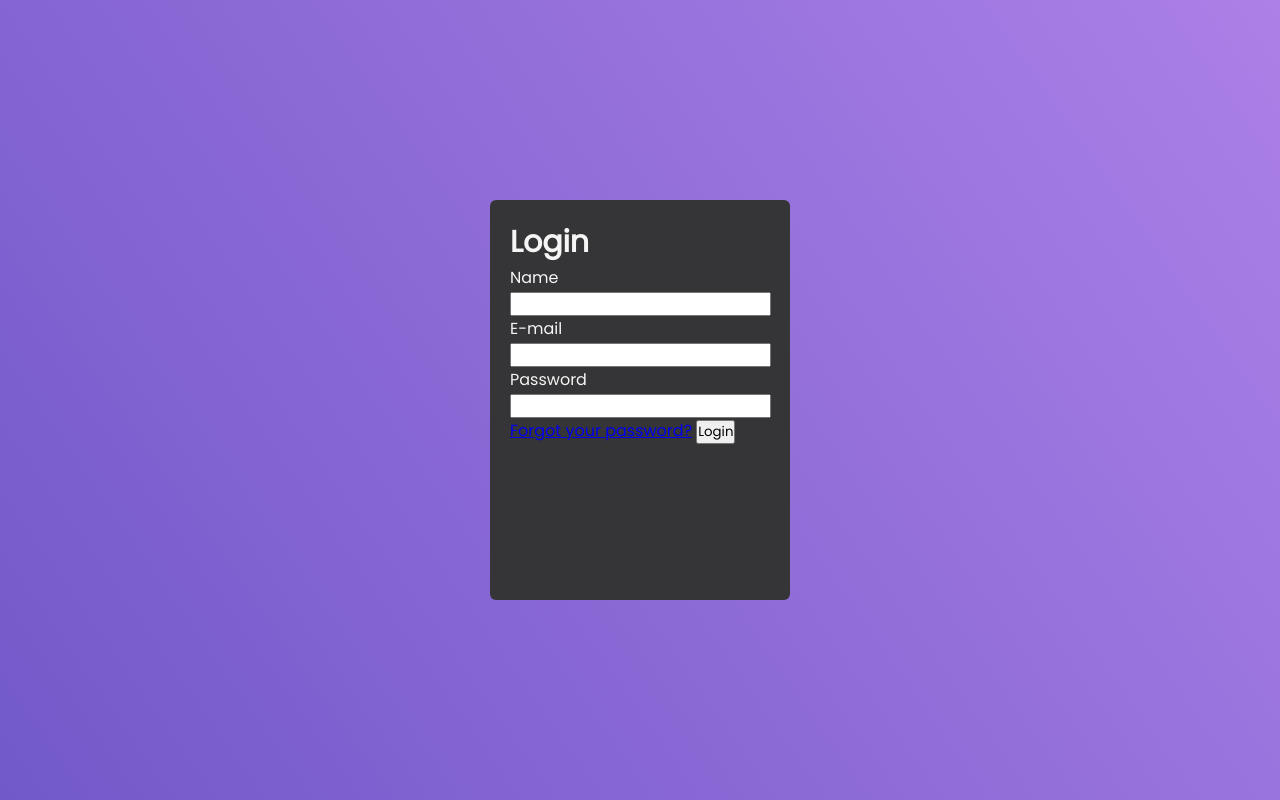
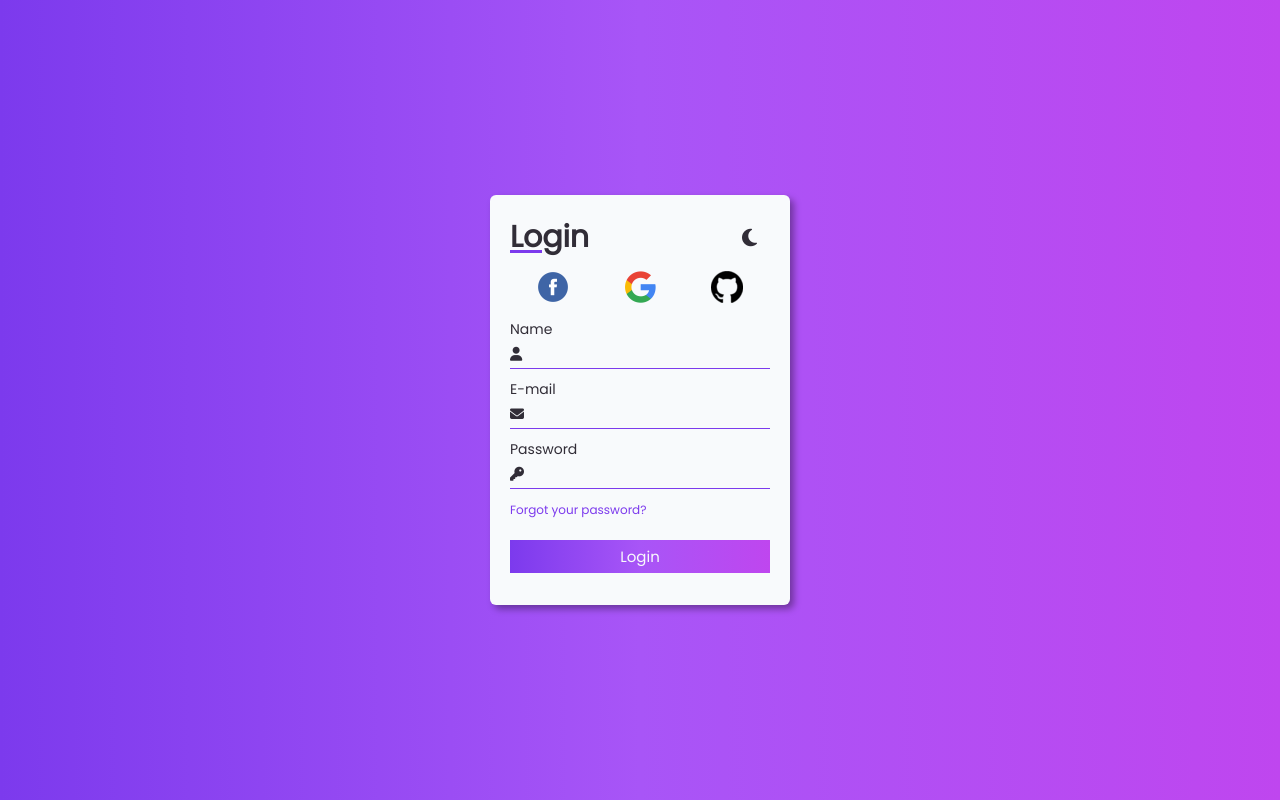
Before and after one commit to belacartaxo/form-dark-light, a plain HTML site: page index.html in a window 1280 px wide. Drawn offline with Linux system fonts and the light colour scheme.

Commit message:
finished project

```diff
--- a/assets/css/style.css
+++ b/assets/css/style.css
@@ -1,6 +1,17 @@
 @charset "UTF-8";
 @import url('https://fonts.googleapis.com/css2?family=Poppins&display=swap');
 
+:root {
+    --color-light-50:#f8fafc;
+    --color-dark-50:#797984;
+    --color-dark-100:#312d37;
+    --color-dark-900:#000;
+    --color-purple-50:#7c3aed;
+    --color-purple-100:#a855f7;
+    --color-purple-200:#bf46ef;
+
+    --color-gradient: linear-gradient(90deg, var(--color-purple-50), var(--color-purple-100), var(--color-purple-200))
+}
 *{
     padding: 0;
     margin: 0;
@@ -13,18 +24,133 @@ body{
     align-items: center;
     justify-content: center;
     height: 100vh;
-    background-image: linear-gradient(235deg, #ab80e7 0, #8f6cd8 50%, #7259c9 100%);
-    color: whitesmoke;
+    background: var(--color-gradient);
+    color: var(--color-dark-100);
+    font-size: 14px;
 }
 
 section{
     padding: 20px;
-    background-color: rgb(53, 52, 54);
+    background-color: var(--color-light-50);
     width: 300px;
-    height: 400px;
+    height: 410px;
     border-radius: 6px;
+    box-shadow: 4px 4px 7px rgba(0, 0, 0, 0.358);
+    animation: dark-to-light 0.3s ease-in-out;
 }
 
 section div h1 {
     font-size: 30px;
+    position: relative;
 }
+
+section div h1::before{
+    content: '';
+    position: absolute;
+    background-color: var(--color-purple-50);
+    width: 40%;
+    height: 3px;
+    bottom: 8px;
+}
+
+#theme-icon{
+    margin: 13px;
+    cursor: pointer;
+    font-size: 20px;
+}
+
+#form-header{
+    display: flex;
+    justify-content: space-between;
+}
+
+#social-media{
+    display: flex;
+    justify-content: space-around;
+    padding: 10px 0px;
+}
+
+#social-media img:hover{
+    transform: scale(1.2);
+}
+
+section form div.input-box div{
+    display: flex;
+    justify-content: space-between;
+    align-items: center;
+    margin-bottom: 10px;
+    border-bottom: 1px solid var(--color-purple-50);
+    cursor: text;
+}
+
+section form div input{
+    background-color: transparent;
+    border: none;
+    height: 28px;
+    width: 92%;
+}
+
+
+section form div input:focus{
+    outline: none;
+}
+
+section form a{
+    font-size: 12px;
+    text-decoration: none;
+    color: var(--color-purple-50);
+}
+
+section form a:hover{
+    text-decoration: underline;
+    color: var(--color-purple-100);
+}
+
+section form #button{
+    margin-top: 20px;
+    width: 100%;
+    height: 33px;
+    border-style: none;
+    background: var(--color-gradient);
+    color: var(--color-light-50);
+    font-size: 15px;
+    cursor: pointer;
+}
+
+section form input#button:hover{
+    transition: ease-out 0.5s;
+    box-shadow: inset 400px 0 0 0 var(--color-purple-50);
+}
+
+section.dark {
+    background-color: var(--color-dark-100);
+    color: var(--color-dark-50);
+    animation: light-to-dark 0.3s ease-in-out;
+}
+
+section.dark h1{
+    color: var(--color-light-50);
+}
+
+section.dark label input{
+    color: var(--color-light-50);
+}
+
+section.dark .fa-solid{
+    color: white;
+}
+
+section.dark a{
+    color: var(--color-light-50);
+}
+
+
+@keyframes dark-to-light{
+    0%{background-color: var(--color-dark-100);}
+    100%{background-color: var(--color-light-50);}
+}
+
+@keyframes light-to-dark{
+    0%{background-color: var(--color-light-50);}
+    100%{background-color: var(--color-dark-100);}
+}
--- a/assets/js/main.js
+++ b/assets/js/main.js
@@ -0,0 +1,14 @@
+const icon = document.querySelector('#theme-icon');
+
+icon.addEventListener('click', () => {
+    const section = document.querySelector('section');
+    if(icon.classList.contains('fa-moon')) {
+        icon.classList.remove('fa-moon');
+        icon.classList.add('fa-sun');
+        section.classList.add('dark');
+        return
+    }
+    icon.classList.remove('fa-sun');
+    icon.classList.add('fa-moon');
+    section.classList.remove('dark');
+});
--- a/index.html
+++ b/index.html
@@ -5,32 +5,50 @@
     <meta http-equiv="X-UA-Compatible" content="IE=edge">
     <meta name="viewport" content="width=device-width, initial-scale=1.0">
     <link rel="stylesheet" href="assets/css/style.css">
+    <link rel="stylesheet" href="https://cdnjs.cloudflare.com/ajax/libs/font-awesome/6.2.1/css/all.min.css" integrity="sha512-MV7K8+y+gLIBoVD59lQIYicR65iaqukzvf/nwasF0nqhPay5w/9lJmVM2hMDcnK1OnMGCdVK+iQrJ7lzPJQd1w==" crossorigin="anonymous" referrerpolicy="no-referrer" />
     <title>Login dark and light</title>
 </head>
 <body>
     <section>
-        <div>
+        <div id="form-header">
             <h1>Login</h1>
-            <!--icone tema-->
+            <i class="fa-solid fa-moon" id="theme-icon"></i>
         </div>
-        <div id="social-icons">
-
+        <div id="social-media">
+            <a href="#"><img src="assets/img/facebook-icon.png" alt="Facebook icon"></a>
+            <a href="#"><img src="assets/img/google-icon.png" alt="Google icon"></a>
+            <a href="#"><img src="assets/img/github-icon.png" alt="GitHub icon"></a>
         </div>
         <form action="#" method="post">
+            <div class="input-box">
+                <label for="name">
+                    Name
                     <div>
-                <label for="name">Name</label>
+                        <i class="fa-solid fa-user"></i>
                         <input type="text" id="name">
                     </div>
+                </label>
+            </div>
+            <div class="input-box">
+                <label for="email">
+                    E-mail
                     <div>
-                <label for="email">E-mail</label>
+                        <i class="fa-solid fa-envelope"></i>
                         <input type="text" id="email">
                     </div>
+                </label>
+            </div>
+            <div class="input-box">
+                <label for="password">
+                    Password
                     <div>
-                <label for="password">Password</label>
+                        <i class="fa-solid fa-key"></i>
                         <input type="text" id="password">
                     </div>
+                </label>
+            </div>
             <a href="#">Forgot your password?</a>
-            <input type="submit" value="Login">
+            <input type="submit" value="Login" id="button">
         </form>
     </section>
     <script src="assets/js/main.js"></script>
```
Also changed, not shown: assets/img/facebook-icon.png (added), assets/img/github-icon.png (added), assets/img/google-icon.png (added). Lines whose indentation alone changed are shown as unchanged.
